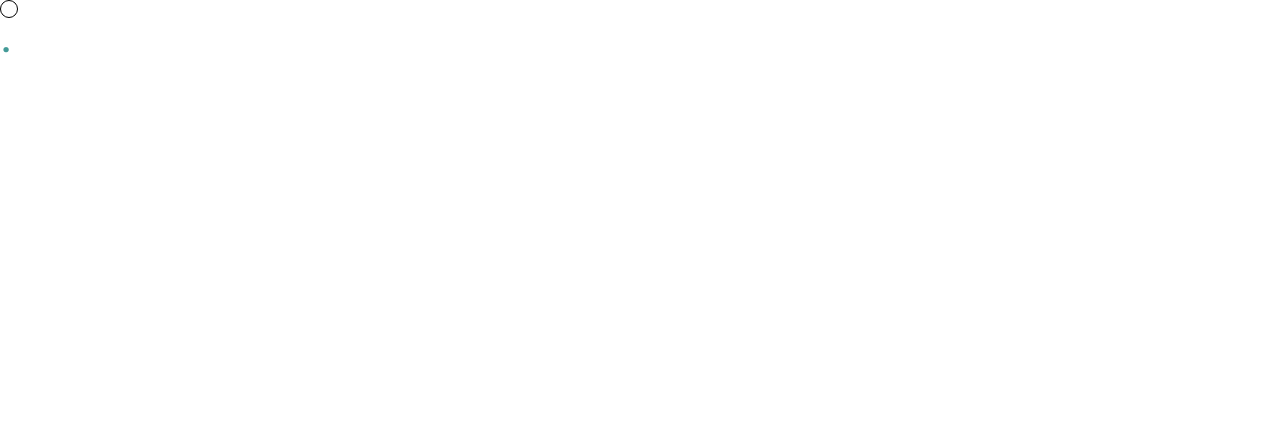
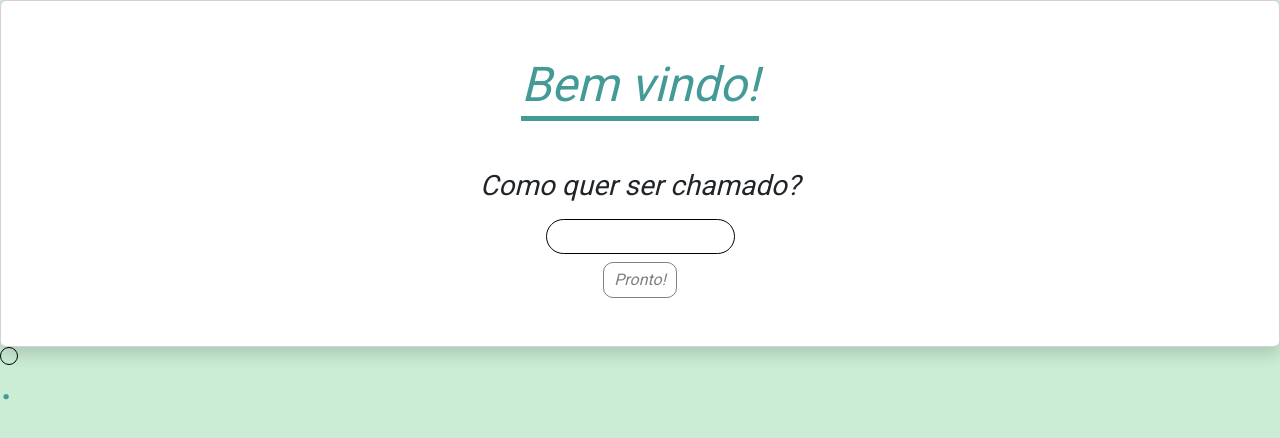
Before and after one commit to GheistLycis/Financial-Table, an Angular app in the folder frontend/: page /login in a window 1280 px wide. Shown: the top 438 px of the page. Built offline with nearby package versions, Linux system fonts and the light colour scheme.

Commit message:
-feat: login screen;

```diff
--- a/frontend/src/app/app-routing.module.ts
+++ b/frontend/src/app/app-routing.module.ts
@@ -8,6 +8,12 @@ const routes: Routes = [
   {
     path: 'login',
     component: AuthLayoutComponent,
+    children: [
+      {
+        path: '',
+        loadChildren: () => import('./layouts/auth-layout/auth-layout.module').then(m => m.AuthLayoutModule)
+      },
+    ]
   },
   {
     path: '',
--- a/frontend/src/app/app.component.html
+++ b/frontend/src/app/app.component.html
@@ -1,3 +1,4 @@
-<router-outlet></router-outlet>
-<div #cursorDot id="cursor-dot">.</div>
-<div #cursorCircle id="cursor-circle"></div>
+<router-outlet>
+</router-outlet>
+<span #cursorDot id="cursor-dot">.</span>
+<span #cursorCircle id="cursor-circle"></span>
--- a/frontend/src/app/app.component.scss
+++ b/frontend/src/app/app.component.scss
@@ -2,7 +2,7 @@
 
 #cursor-circle,
 #cursor-dot {
-    position: absolute;
+    position: fixed;
     margin: 0;
     padding: 0;
     pointer-events: none;
--- /dev/null
+++ b/frontend/src/app/layouts/auth-layout/auth-layout-routing.module.ts
@@ -0,0 +1,12 @@
+import { NgModule } from '@angular/core';
+import { Routes, RouterModule } from '@angular/router';
+
+
+const routes: Routes = []
+
+
+@NgModule({
+  imports: [RouterModule.forChild(routes)],
+  exports: [RouterModule]
+})
+export class AuthLayoutRoutingModule { }
--- a/frontend/src/app/layouts/auth-layout/auth-layout.component.html
+++ b/frontend/src/app/layouts/auth-layout/auth-layout.component.html
@@ -0,0 +1,12 @@
+<div class="card shadow d-flex align-items-center justify-content-center p-5" id="main-container">
+        <a class="mb-5">Bem vindo!</a>
+        <h3 class="mb-3">Como quer ser chamado?</h3>
+        <input type="text" [(ngModel)]="user" required />
+        <button
+            (click)="login()"
+            [disabled]="user == undefined || user == ''"
+            class="mt-2"
+        >
+            Pronto!
+        </button>
+</div>
--- a/frontend/src/app/layouts/auth-layout/auth-layout.component.scss
+++ b/frontend/src/app/layouts/auth-layout/auth-layout.component.scss
@@ -0,0 +1,52 @@
+@import '../../../variables.scss';
+
+#main-container,
+#main-container * {
+    animation: appear .8s cubic-bezier(0.39, 0.79, 0.08, 0.96) backwards;
+}
+
+@keyframes appear {
+    0% {
+        transform: translateY(100px);
+        background-color: transparent;
+    }
+}
+
+a {
+    font-size: 3em;
+    color: $palette-4;
+    position: relative;
+    padding: 0;
+    text-decoration: none;
+}
+
+a::after {
+    content: '';
+    position: absolute;
+    bottom: 0;
+    left: 0;
+    width: 100%;
+    height: 0.1em;
+    background-color: $palette-4;
+    transform: scale(0);
+    transform-origin: center;
+    animation: underline .8s cubic-bezier(0.18, 0.93, 0, 0.92) forwards 1s;
+}
+
+@keyframes underline {
+    100% {
+        transform: scale(1);
+    }
+}
+
+h3 {
+    font-weight: 400;
+}
+
+a, h3 {
+    font-style: italic;
+}
+
+input {
+    text-align: center;
+}
--- a/frontend/src/app/layouts/auth-layout/auth-layout.component.ts
+++ b/frontend/src/app/layouts/auth-layout/auth-layout.component.ts
@@ -1,4 +1,6 @@
 import { Component } from '@angular/core';
+import { Router } from '@angular/router';
+import { SessionService } from 'src/app/services/session.service';
 
 @Component({
   selector: 'app-auth-layout',
@@ -6,5 +8,15 @@ import { Component } from '@angular/core';
   styleUrls: ['./auth-layout.component.scss']
 })
 export class AuthLayoutComponent {
+  user!: string
 
+  constructor(
+    private session: SessionService,
+    private router: Router,
+  ) {}
+
+  login() {
+    this.session.setUser(this.user)
+    this.router.navigate([''])
+  }
 }
--- a/frontend/src/app/layouts/auth-layout/auth-layout.module.ts
+++ b/frontend/src/app/layouts/auth-layout/auth-layout.module.ts
@@ -1,6 +1,9 @@
 import { NgModule } from '@angular/core';
 import { CommonModule } from '@angular/common';
 import { AuthLayoutComponent } from './auth-layout.component';
+import { FormsModule } from '@angular/forms';
+import { AuthLayoutRoutingModule } from './auth-layout-routing.module';
+import { ComponentsModule } from 'src/app/components/components.module';
 
 
 
@@ -8,6 +11,9 @@ import { AuthLayoutComponent } from './auth-layout.component';
   declarations: [AuthLayoutComponent],
   imports: [
     CommonModule,
+    AuthLayoutRoutingModule,
+    ComponentsModule,
+    FormsModule,
   ]
 })
 export class AuthLayoutModule { }
--- a/frontend/src/app/services/session.service.ts
+++ b/frontend/src/app/services/session.service.ts
@@ -6,7 +6,12 @@ import { Injectable } from '@angular/core';
 export class SessionService {
   constructor() { }
 
-  isLoggedIn(): boolean {
-    return Boolean(localStorage.getItem('user'))
+  // USER
+  getUser(): string | null {
+    return localStorage.getItem('user')
+  }
+
+  setUser(user: string): void {
+    localStorage.setItem('user', user)
   }
 }
--- a/frontend/src/app/utils/auth.guard.ts
+++ b/frontend/src/app/utils/auth.guard.ts
@@ -14,7 +14,7 @@ export class AuthGuard implements CanActivate {
   ) { }
 
   canActivate(route: ActivatedRouteSnapshot, state: RouterStateSnapshot): Observable<boolean | UrlTree> | Promise<boolean | UrlTree> | boolean | UrlTree {
-    if(this.session.isLoggedIn()) return true
+    if(this.session.getUser()) return true
 
     else {
       this.router.navigate(['login'])
--- a/frontend/src/styles.scss
+++ b/frontend/src/styles.scss
@@ -1,3 +1,6 @@
+@import './variables.scss';
+
+// ROOT, HTML, BODY
 * {
     cursor: none !important;
 }
@@ -7,14 +10,52 @@ html {
 }
 
 body {
-    margin: 0;
-    padding: 0;
+    height: 100vh;
+    width: 100vw;
+    position: relative;
     font-family: Roboto, "Helvetica Neue", sans-serif;
+    background-color: $palette-1 !important;
 }
 
 html,
 body {
-    height: 100%;
-    width: 100%;
-    position: relative;
+    box-sizing: border-box;
+    margin: 0;
+    padding: 0;
 }
+
+// GENERAL
+button {
+    background-color: $palette-4;
+    color: white;
+    border: 1px solid transparent;
+    border-radius: 10px;
+    padding: 5px 10px;
+    transition-duration: .3s;
+    transition-timing-function: ease-out;
+}
+
+button:hover {
+    border-color: $palette-4;
+    color: $palette-4;
+}
+
+button:disabled {
+    border-color: grey;
+    color: grey;
+    font-style: italic;
+}
+
+button:hover,
+button:disabled {
+    background-color: transparent;
+}
+
+input {
+    height: 35px;
+    padding: auto 20px;
+    font-style: italic;
+    color: grey;
+    border: 1px solid black;
+    border-radius: 20px;
+}
```
Also changed, not shown: frontend/src/app/components/components.module.ts (+8 -2 lines).
